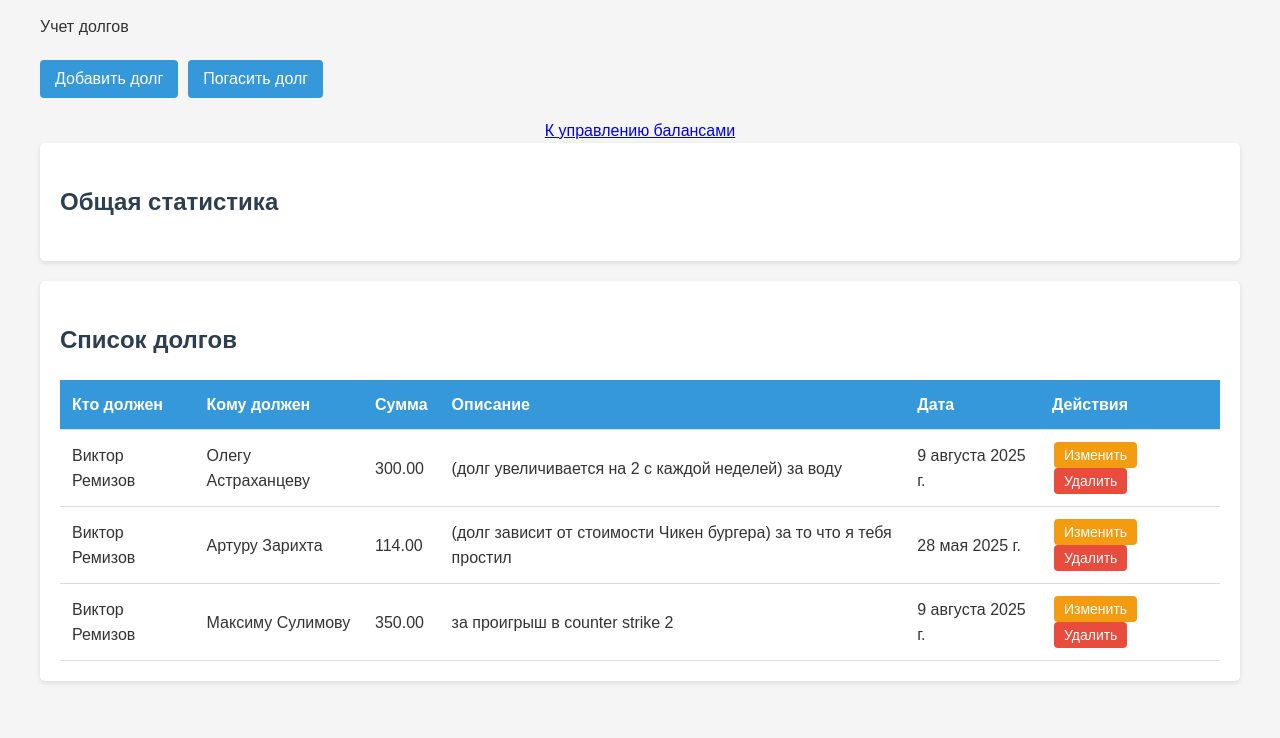
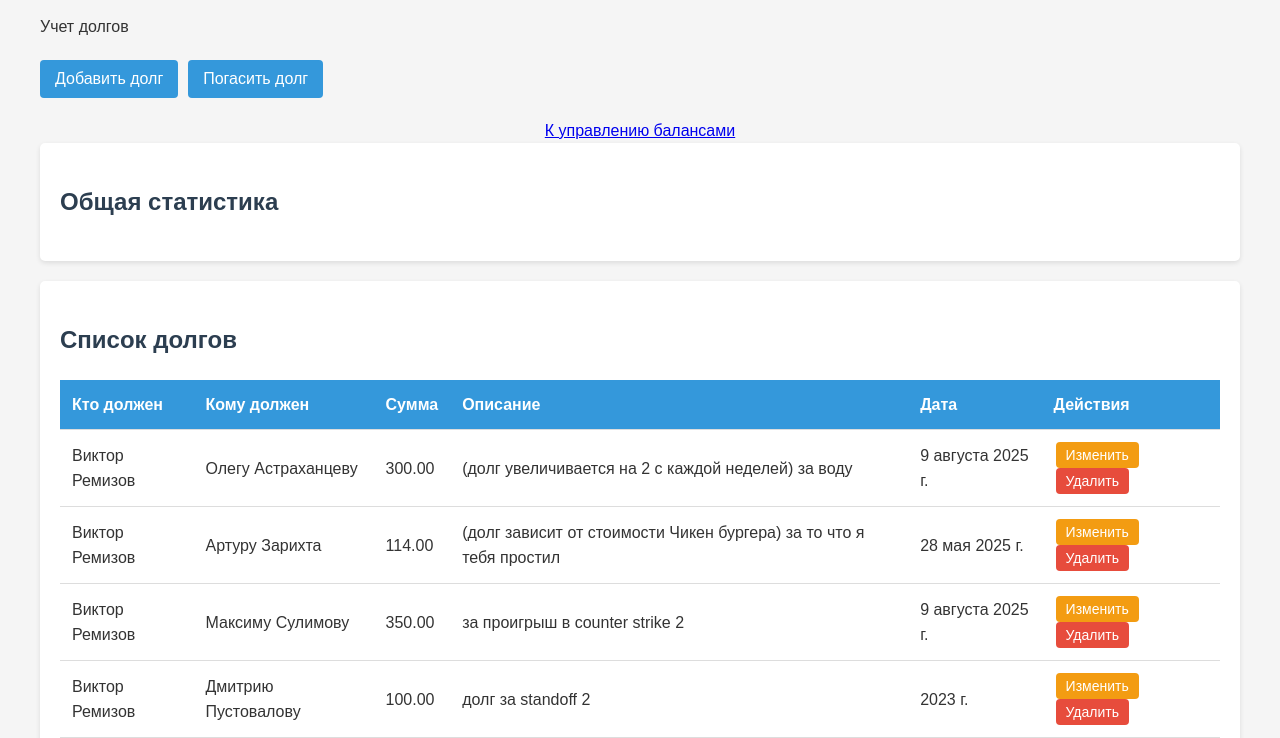
Before and after one commit to VmVnYXMyMDEx/Lendr, a plain HTML site: page index.html in a window 1280 px wide. Shown: the part 100-838 px from the top of the page. Drawn offline with Linux system fonts and the light colour scheme.

Commit message:
Update index.html

```diff
--- a/index.html
+++ b/index.html
@@ -106,6 +106,18 @@
                         </td>
                     </tr>
 
+                    <tr>
+                        <td>Виктор Ремизов</td>
+                        <td>Дмитрию Пустовалову</td>
+                        <td>100.00</td>
+                        <td>долг за standoff 2</td>
+                        <td>2023 г.</td>
+                        <td>
+                            <button class="action-btn edit-btn" data-id="1754820788117">Изменить</button>
+                            <button class="action-btn delete-btn" data-id="1754820788117">Удалить</button>
+                        </td>
+                    </tr>
+
                 </tbody>
             </table>
         </div>
```
